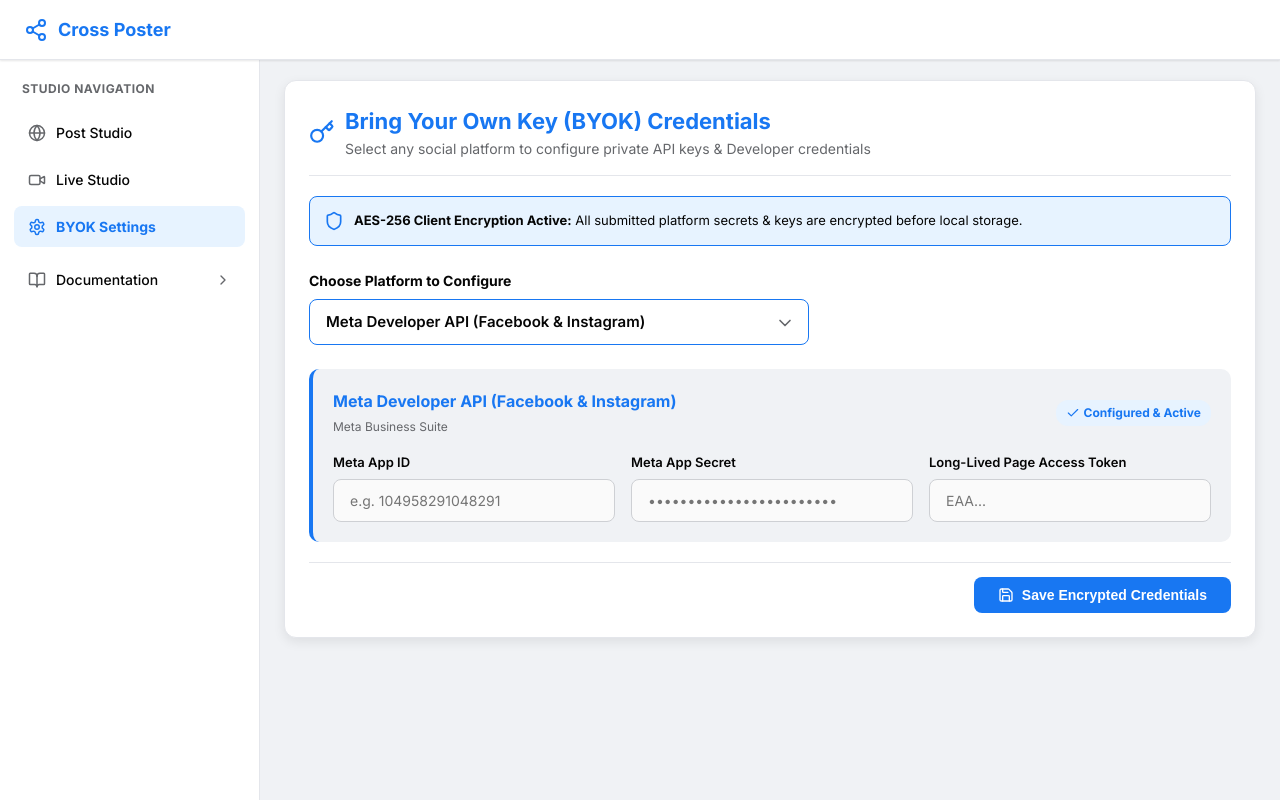
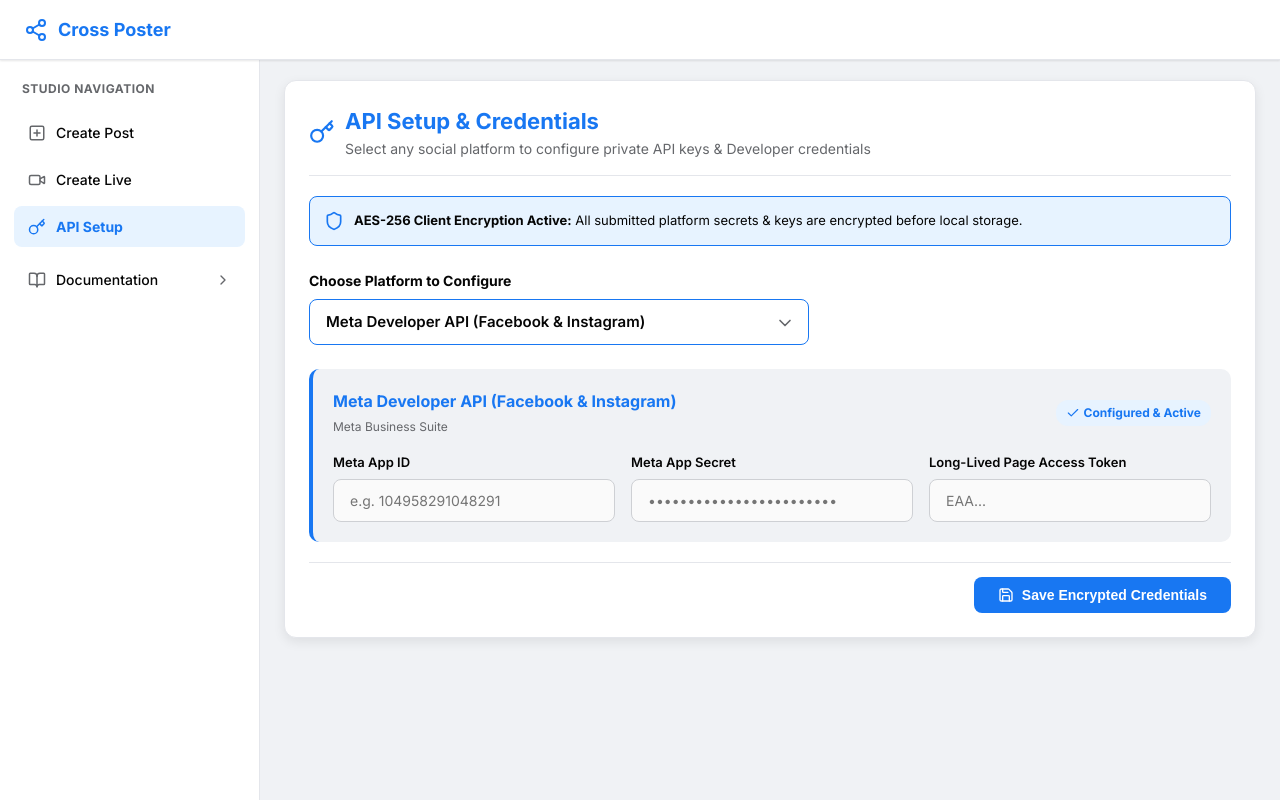
Before and after one commit to kamru1i/cross-poster, a Next.js app: page /settings in a window 1280 px wide. Built offline with nearby package versions, Linux system fonts and the light colour scheme.

Commit message:
style: rename sidebar menu titles to Create Post, Create Live, and API Setup

```diff
--- a/app/settings/page.tsx
+++ b/app/settings/page.tsx
@@ -107,7 +107,7 @@
         <div style={{ display: 'flex', alignItems: 'center', gap: 10, marginBottom: 20, paddingBottom: 16, borderBottom: '1px solid #E4E6EB' }}>
           <Key size={26} color="#1877F2" />
           <div>
-            <h1 style={{ fontSize: 22, fontWeight: 700, color: '#1877F2' }}>Bring Your Own Key (BYOK) Credentials</h1>
+            <h1 style={{ fontSize: 22, fontWeight: 700, color: '#1877F2' }}>API Setup & Credentials</h1>
             <p style={{ color: '#65676B', fontSize: 14 }}>Select any social platform to configure private API keys & Developer credentials</p>
           </div>
         </div>
--- a/components/Sidebar.tsx
+++ b/components/Sidebar.tsx
@@ -15,7 +15,8 @@
   Calendar,
   Radio,
   BarChart3,
-  CheckCircle2
+  CheckCircle2,
+  PlusSquare
 } from 'lucide-react';
 
 export default function Sidebar() {
@@ -35,7 +36,7 @@
     { id: 'getting-started', label: '1. Quick Start & Overview', icon: BookOpen },
     { id: 'meta-setup', label: '2. Facebook & Instagram Setup', icon: CheckCircle2 },
     { id: 'youtube-setup', label: '3. YouTube Setup', icon: Play },
-    { id: 'byok-setup', label: '4. BYOK API Keys Config', icon: Key },
+    { id: 'byok-setup', label: '4. API Setup Keys Config', icon: Key },
     { id: 'post-scheduling', label: '5. Meta Suite Scheduling', icon: Calendar },
     { id: 'live-streaming', label: '6. Multi-Platform Live Studio', icon: Radio },
     { id: 'analytics-logs', label: '7. 30-Day Reach Analytics', icon: BarChart3 },
@@ -78,8 +79,8 @@
           fontSize: 14
         }}
       >
-        <Globe size={18} color={pathname === '/' ? '#1877F2' : '#65676B'} />
-        <span>Post Studio</span>
+        <PlusSquare size={18} color={pathname === '/' ? '#1877F2' : '#65676B'} />
+        <span>Create Post</span>
       </Link>
 
       <Link
@@ -99,7 +100,7 @@
         }}
       >
         <Video size={18} color={pathname === '/live' ? '#1877F2' : '#65676B'} />
-        <span>Live Studio</span>
+        <span>Create Live</span>
       </Link>
 
       <Link
@@ -118,8 +119,8 @@
           fontSize: 14
         }}
       >
-        <Settings size={18} color={pathname === '/settings' ? '#1877F2' : '#65676B'} />
-        <span>BYOK Settings</span>
+        <Key size={18} color={pathname === '/settings' ? '#1877F2' : '#65676B'} />
+        <span>API Setup</span>
       </Link>
 
       {/* Documentation Main Section & Expandable Subtabs */}
```
